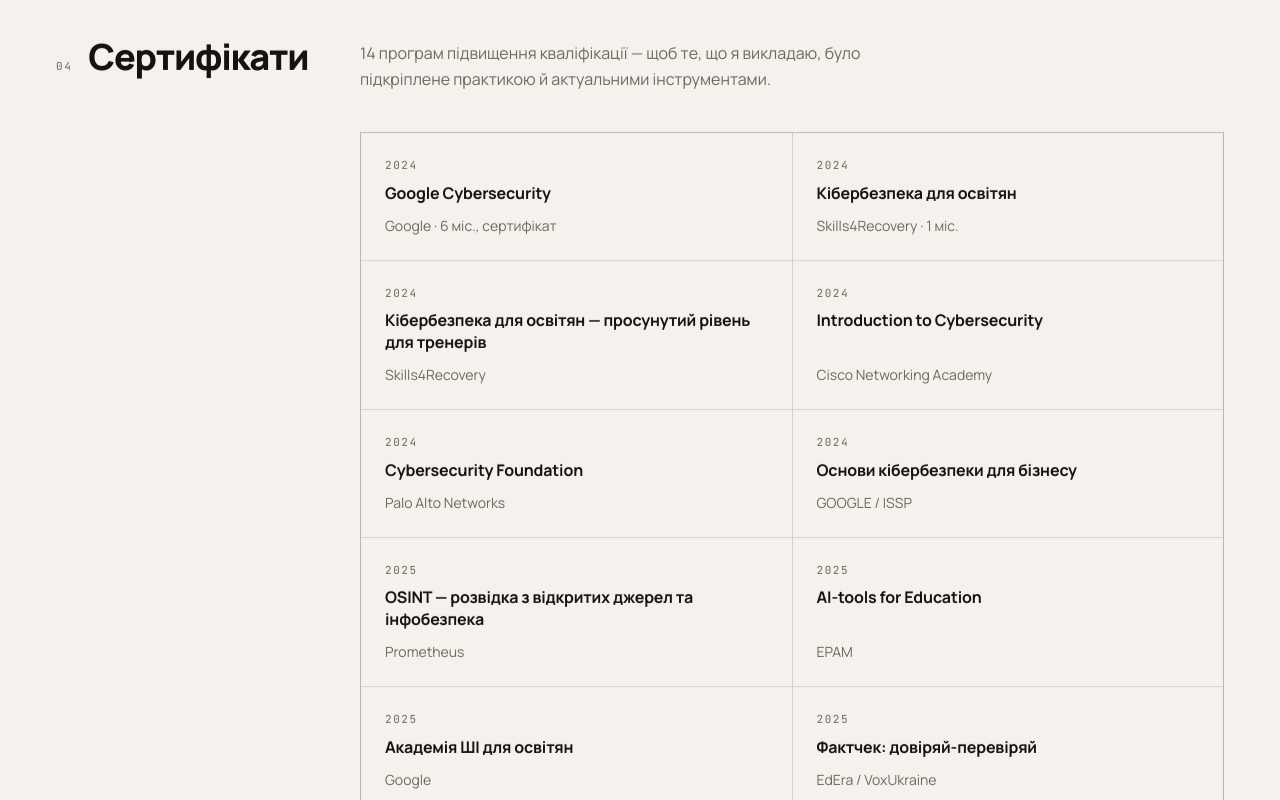
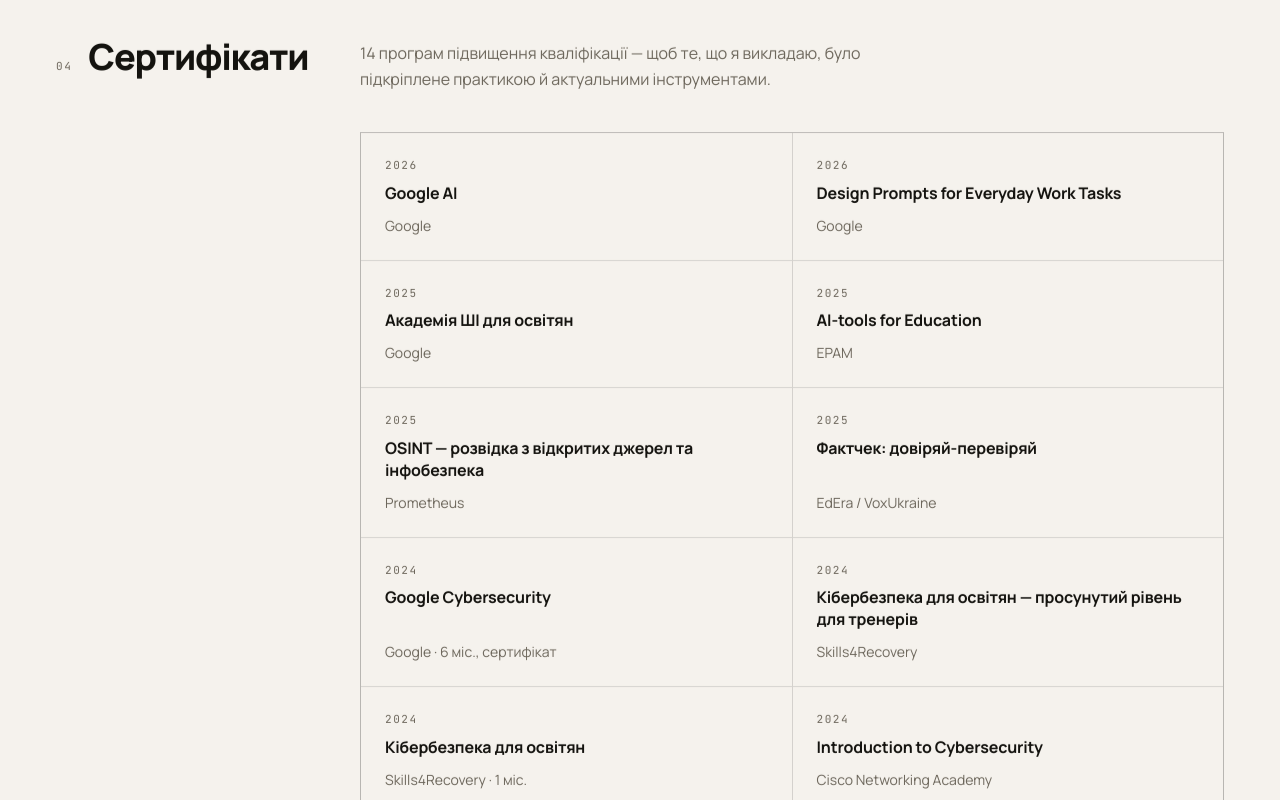
Before and after one commit to olpex/personal-site, a Next.js app: page / in a window 1280 px wide. Shown: the part 3620-4420 px from the top of the page. Built offline with nearby package versions, Linux system fonts and the light colour scheme.

Commit message:
content: certificates sorted newest-first

```diff
--- a/src/content/site.ts
+++ b/src/content/site.ts
@@ -168,22 +168,22 @@
     { label: "Telegram — @User132309", href: "https://t.me/User132309" },
   ] as Social[],
 
-  /* ── Сертифікати — дослівно з резюме (додаткова освіта) ─────── */
+  /* ── Сертифікати — дослівно з резюме, відсортовано за роком ─── */
   certificates: [
+    { title: "Google AI", issuer: "Google", year: "2026" },
+    { title: "Design Prompts for Everyday Work Tasks", issuer: "Google", year: "2026" },
+    { title: "Академія ШІ для освітян", issuer: "Google", year: "2025" },
+    { title: "AI-tools for Education", issuer: "EPAM", year: "2025" },
+    { title: "OSINT — розвідка з відкритих джерел та інфобезпека", issuer: "Prometheus", year: "2025" },
+    { title: "Фактчек: довіряй-перевіряй", issuer: "EdEra / VoxUkraine", year: "2025" },
     { title: "Google Cybersecurity", issuer: "Google", year: "2024", note: "6 міс., сертифікат" },
+    { title: "Кібербезпека для освітян — просунутий рівень для тренерів", issuer: "Skills4Recovery", year: "2024" },
     { title: "Кібербезпека для освітян", issuer: "Skills4Recovery", year: "2024", note: "1 міс." },
-    { title: "Кібербезпека для освітян — просунутий рівень для тренерів", issuer: "Skills4Recovery", year: "2024" },
     { title: "Introduction to Cybersecurity", issuer: "Cisco Networking Academy", year: "2024" },
     { title: "Cybersecurity Foundation", issuer: "Palo Alto Networks", year: "2024" },
     { title: "Основи кібербезпеки для бізнесу", issuer: "GOOGLE / ISSP", year: "2024" },
-    { title: "OSINT — розвідка з відкритих джерел та інфобезпека", issuer: "Prometheus", year: "2025" },
-    { title: "AI-tools for Education", issuer: "EPAM", year: "2025" },
-    { title: "Академія ШІ для освітян", issuer: "Google", year: "2025" },
-    { title: "Фактчек: довіряй-перевіряй", issuer: "EdEra / VoxUkraine", year: "2025" },
-    { title: "Design Prompts for Everyday Work Tasks", issuer: "Google", year: "2026" },
-    { title: "Google AI", issuer: "Google", year: "2026" },
+    { title: "Адміністрування Moodle 4.0", issuer: "Skills4Recovery", year: "2023" },
     { title: "Опанування функціоналу Moodle 4.0", issuer: "Skills4Recovery", year: "2023" },
-    { title: "Адміністрування Moodle 4.0", issuer: "Skills4Recovery", year: "2023" },
   ] as Certificate[],
 
   keywords: [
```
